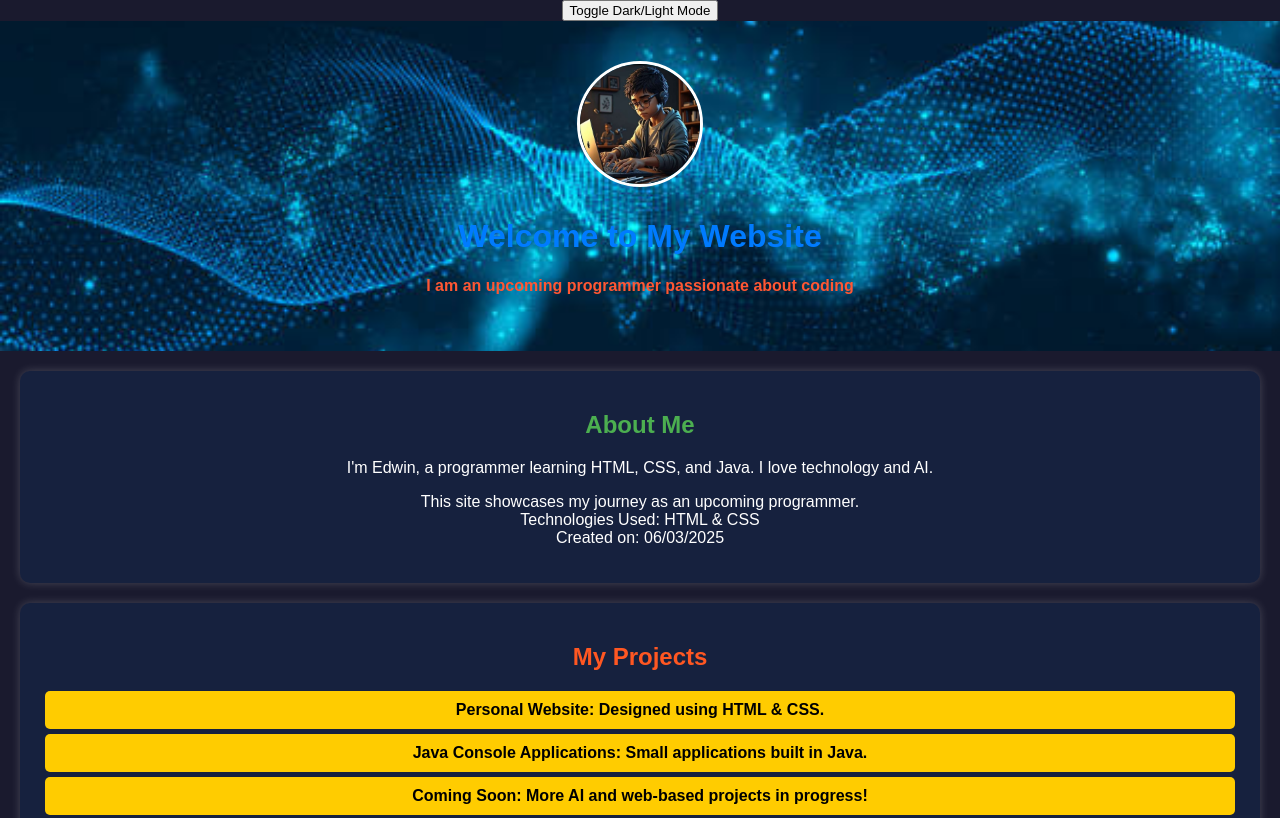
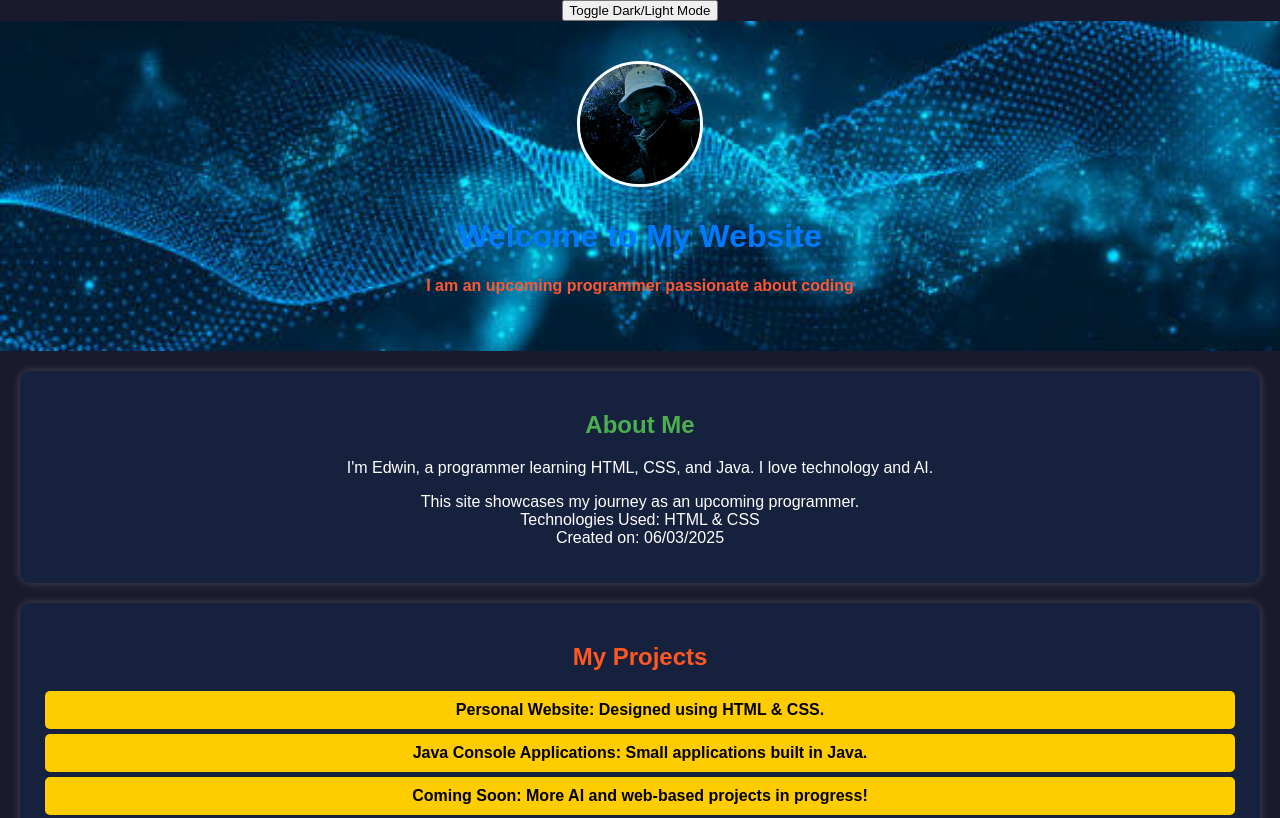
Before and after one commit to EdwinMburu/my-website, a plain HTML site: page index.html in a window 1280 px wide. Shown: the top 818 px of the page. Drawn offline with Linux system fonts and the light colour scheme.

Commit message:
Update index.html

```diff
--- a/index.html
+++ b/index.html
@@ -40,7 +40,7 @@
 
   <header>
     <div class="intro">
-      <img src="profile.jpg" alt="Edwin's Profile Picture" class="profile-pic">
+      <img src="galaxy.jpg" alt="Edwin's Profile Picture" class="profile-pic">
       <div class="intro-text">
         <h1 style="color: #007bff;">Welcome to My Website</h1>
         <!-- replaced static text with dynamic typing effect -->
```
